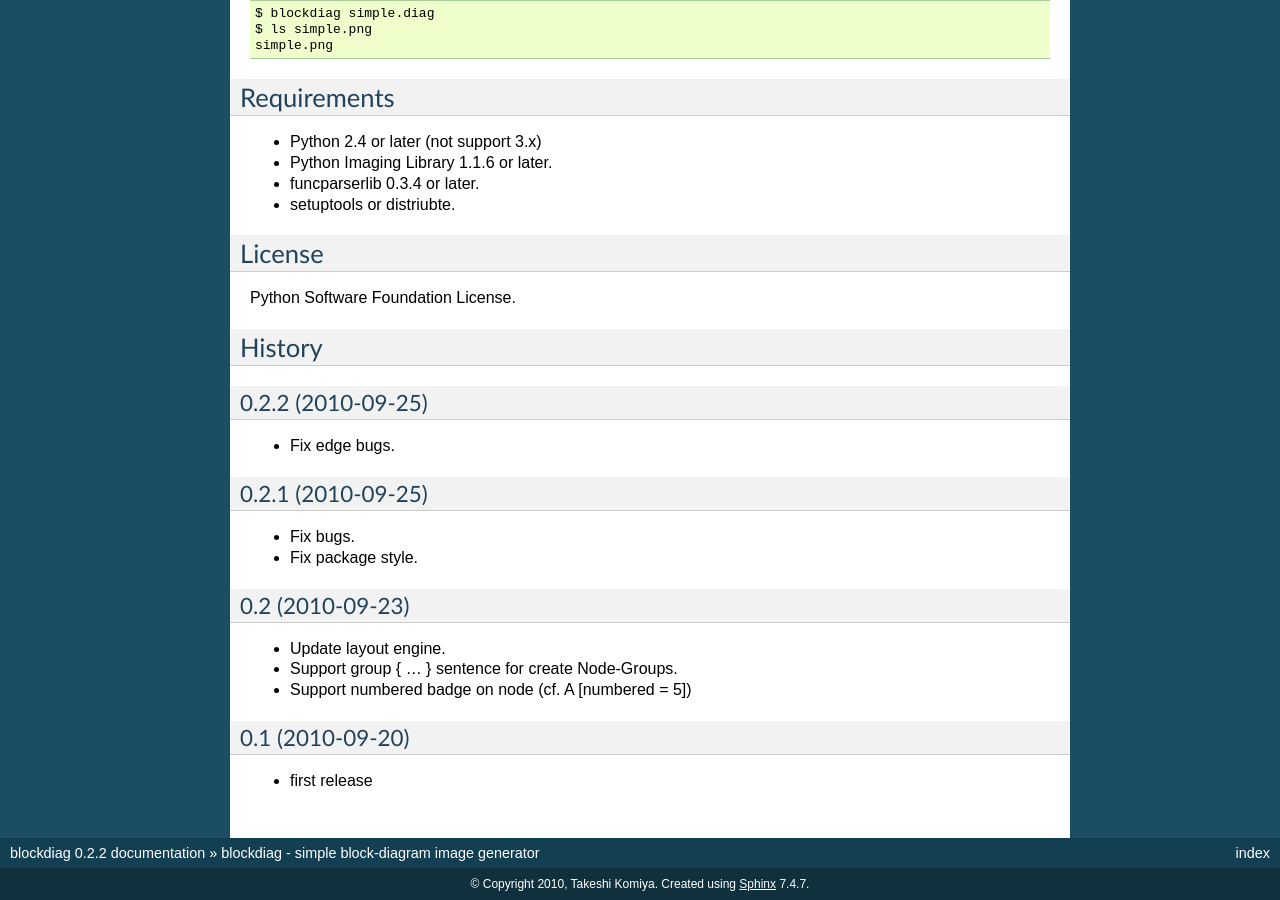
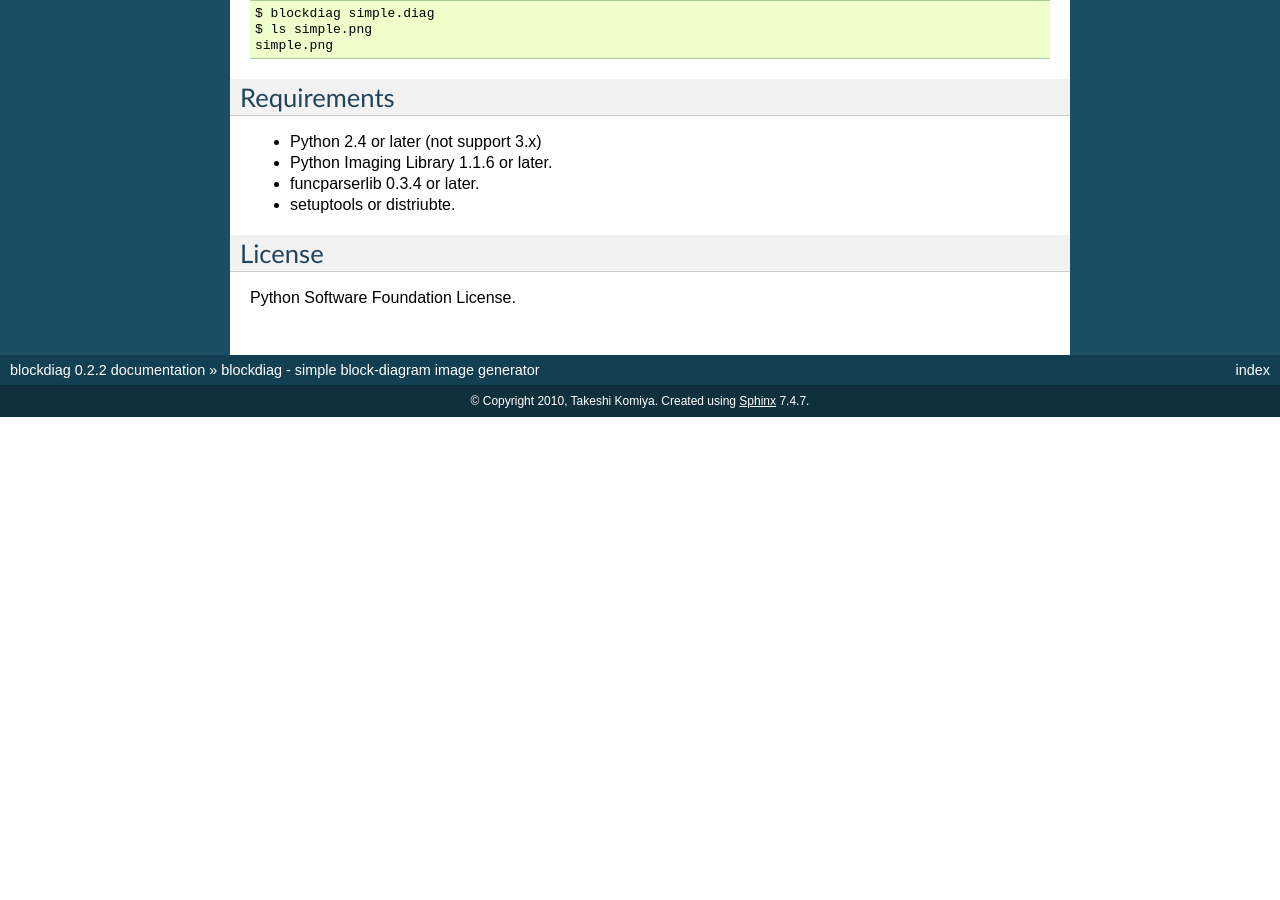
Before and after one commit to blockdiag/blockdiag.com, a Sphinx documentation site: the page built from blockdiag/source/index.rst, in a window 1280 px wide and 900 px high, scrolled down 2510 px. Built offline with Sphinx 7.4.7, drawn with Linux system fonts in a browser that asks for light colours; after the commit the page ends 2927 px from its top, so only the background shows below that; some of the changed text lies outside the part shown.

Commit message:
* Drop History section.

```diff
--- a/blockdiag/source/index.rst
+++ b/blockdiag/source/index.rst
@@ -197,26 +197,3 @@ Requirements
 License
 =======
 Python Software Foundation License.
-
-
-History
-=======
-
-0.2.2 (2010-09-25)
-------------------
-* Fix edge bugs.
-
-0.2.1 (2010-09-25)
-------------------
-* Fix bugs.
-* Fix package style.
-
-0.2 (2010-09-23)
-------------------
-* Update layout engine.
-* Support group { ... } sentence for create Node-Groups.
-* Support numbered badge on node (cf. A [numbered = 5])
-
-0.1 (2010-09-20)
------------------
-* first release
```
